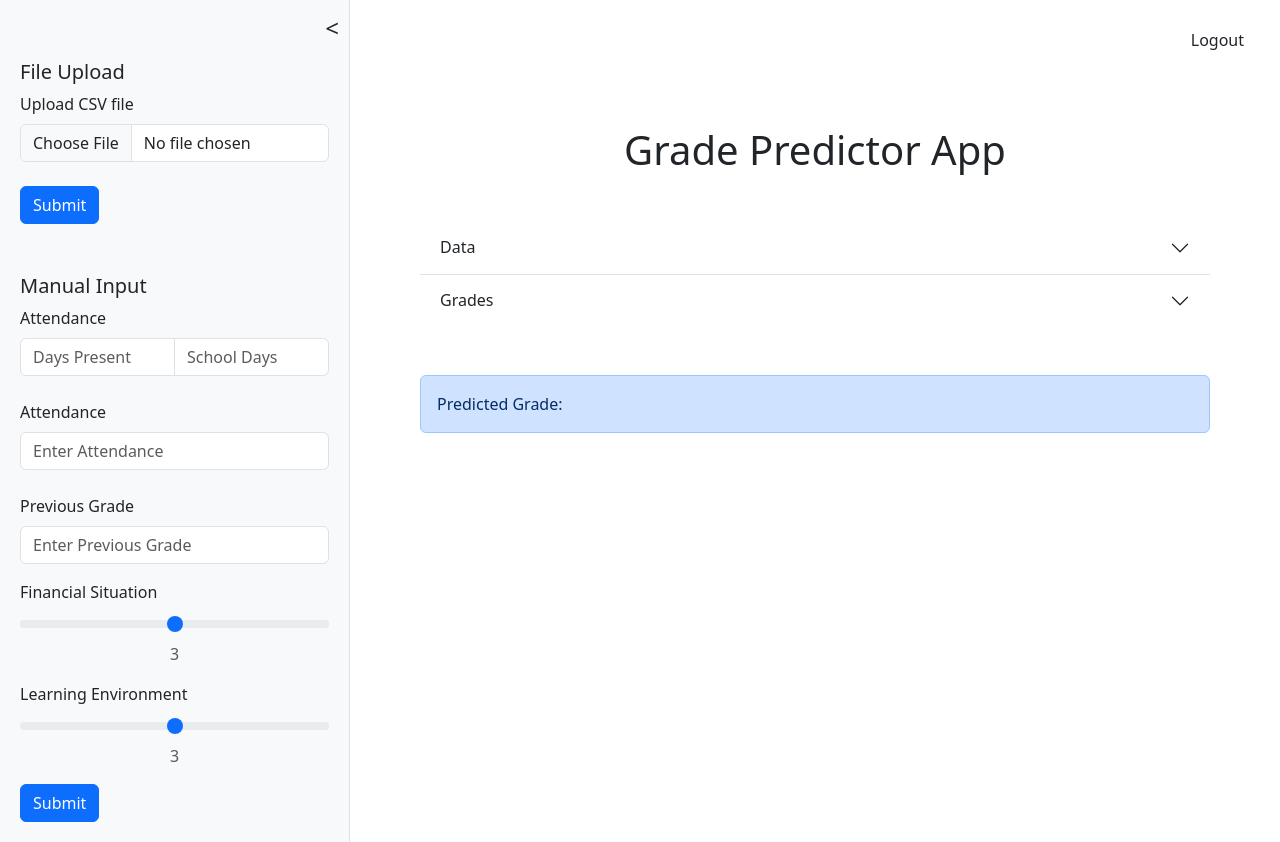
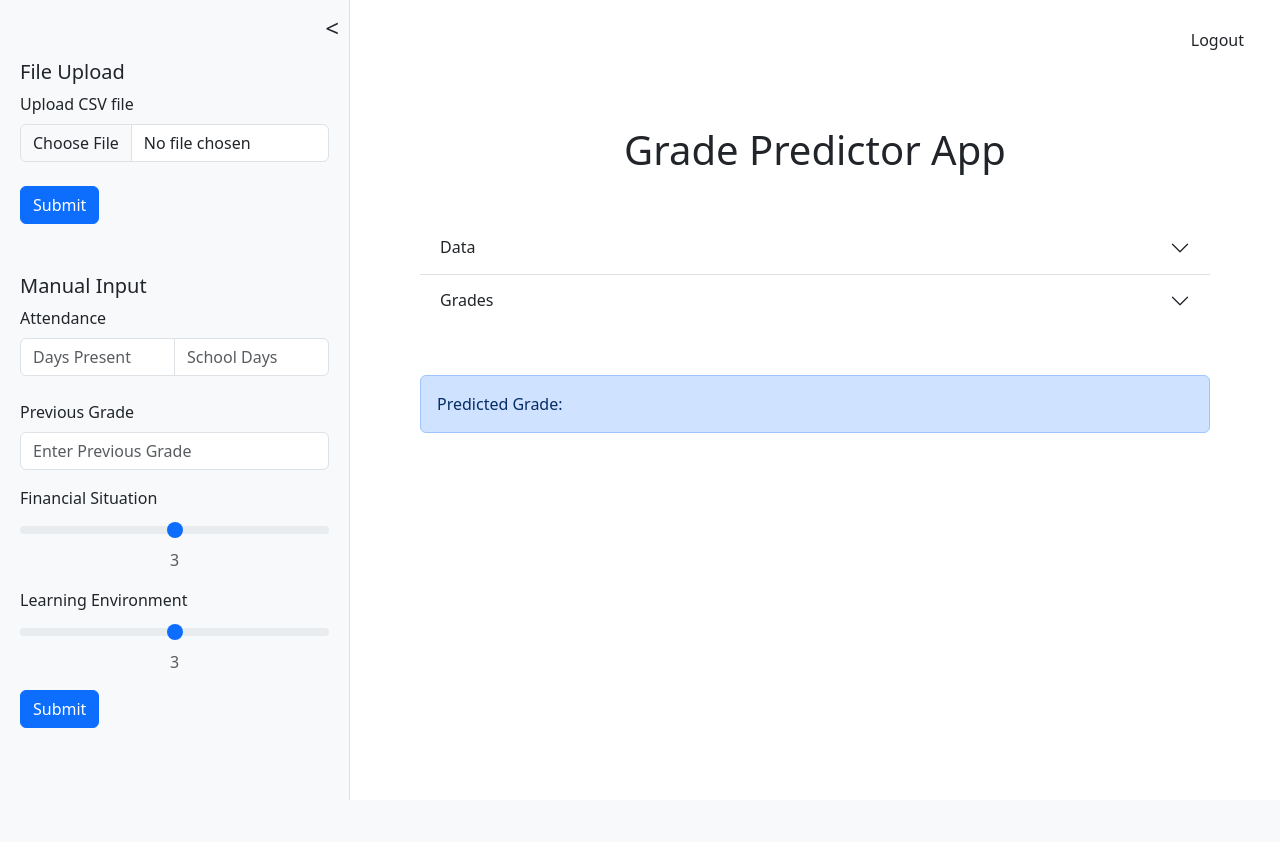
Before and after one commit to PaoloBaltazar/thesis-grade-predictor-app, a Flask app: page / in a window 1280 px wide. After the commit the page ends 800 px from the top, so only its background shows below. Run offline with Flask 3, Linux system fonts and the light colour scheme; parts of the project's set-up code (start-up, migrations or seed data) failed here and were passed over.

Commit message:
add computation to the attendance

```diff
--- a/website/static/index.js
+++ b/website/static/index.js
@@ -31,7 +31,11 @@
 document.getElementById('prediction-form').addEventListener('submit', function(e) {
   e.preventDefault();
 
-  const attendance = document.getElementsByName('attendance')[0].value;
+  const daysPresent = document.getElementsByName('days_present')[0].value;
+  const schoolDays = document.getElementsByName('school_days')[0].value;
+
+  const attendance = (daysPresent / schoolDays) * 100
+  console.log(attendance)
   const previousGrades = document.getElementsByName('previous_grades')[0].value;
   const financialSituation = document.getElementsByName('financial_situation')[0].value;
   const learningEnvironment = document.getElementsByName('learning_environment')[0].value;
--- a/website/templates/home.html
+++ b/website/templates/home.html
@@ -31,14 +31,8 @@
       <label class="form-label">Attendance</label>
       <div class="input-group mb-4">
         <input type="text" name="days_present" aria-label="First name" class="form-control" placeholder="Days Present">
-        <input type="text" aria-label="Last name" class="form-control" placeholder="School Days">
+        <input type="text" name="school_days" aria-label="Last name" class="form-control" placeholder="School Days">
       </div>
-    </div>
-
-
-    <div class="mb-4">
-      <label for="attendanceInput" class="form-label">Attendance</label>
-      <input type="number" name="attendance" aria-label="Attendance" class="form-control" placeholder="Enter Attendance" id="attendanceInput">
     </div>
 
     <!-- Previous Grade -->
```
